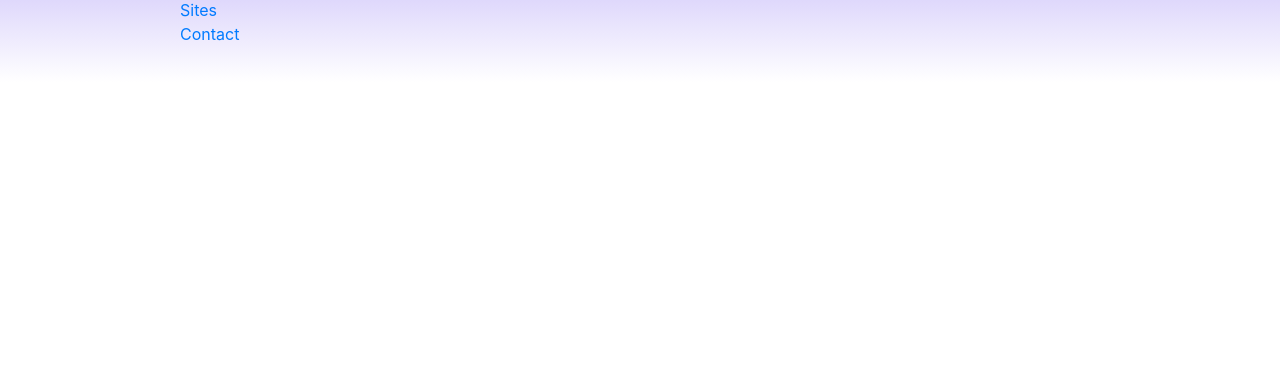
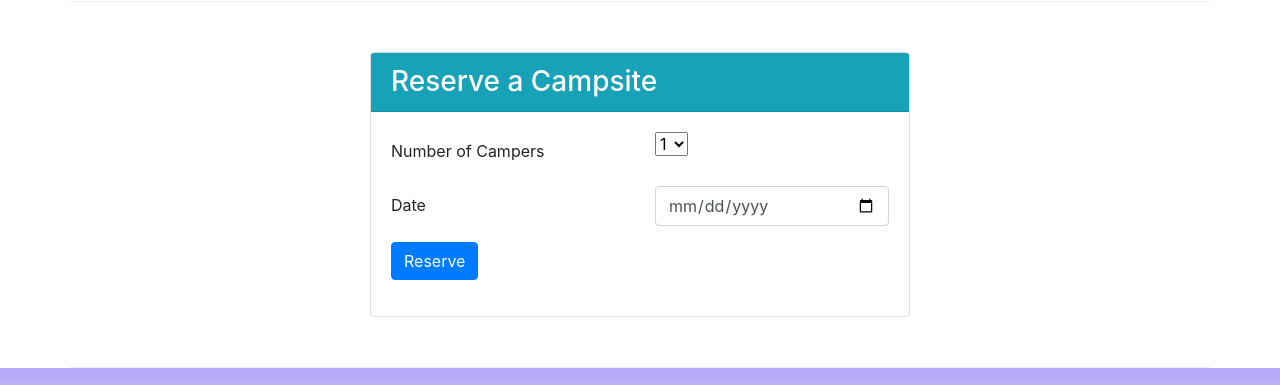
Before and after one commit to dgmills914eos/nucamp-bootstrap, a website: page index.html in a window 1280 px wide. Shown: the part 1151-1536 px from the top of the page. Before the commit the page ends 1233 px from the top, so only its background shows below. Drawn offline with nearby package versions, Linux system fonts and the light colour scheme.

Commit message:
reserve form wk2

```diff
--- a/index.html
+++ b/index.html
@@ -29,6 +29,9 @@
                 <div class="col">
                     <h1>NuCamp</h1>
                     <h2>a better way to camp</h2>
+                </div>
+                <div class="col-12 col-md-4 col-xl-2">
+                    <a class="btn btn-info text-white btn-lg mt-4" href="#reserveForm" role="button">Reserve Campsite</a>
                 </div>
             </div>
         </div>
@@ -70,8 +73,14 @@
                 <h2>Featured Campsites</h2>
             </div>
             <div class="col">
-                <h3>React Lake Campground</h3>
-                <p class="d-none d-sm-block">Nestled in the foothills of the Chrome Mountains, this campground on the shores of the pristine React Lake is a favorite for fly fishers.</p>
+                <div class="media">
+
+                    <div class="media-body align-self-center">
+                        <h3>React Lake Campground</h3>
+                        <p class="d-none d-sm-block">Nestled in the foothills of the Chrome Mountains, this campground on the shores of the pristine React Lake is a favorite for fly fishers.</p>
+                    </div>
+                    <img class="d-flex ml-3 img-thumbnail" src="img/react-lake-thumb.jpg" alt="Breadcrumb Trail" />
+                </div>
             </div>
         </div>
 
@@ -85,6 +94,48 @@
                     <div class="media-body align-self-center">
                         <h3>Bootstrap Outfitters</h3>
                         <p class="d-none d-sm-block">Bootstrap Outfitters supplies you with gear you need at prices you can't beat.</p>
+                    </div>
+                </div>
+            </div>
+        </div>
+        <div class="row row-content align-items-center">
+            <div class="col col-sm-6 mx-auto">
+                <div class="card">
+                    <h3 class="card-header bg-info text-white">
+                        Reserve a Campsite
+                    </h3>
+                    <div class="card-body">
+                        <form id="reserveForm">
+                            <div class="form-group row">
+
+                                <label class="col-12 col-sm-6 col-form-label">Number of Campers</label>
+
+                                <div class="col">
+                                    <select name="numCampers" id="numCampers">
+                                        <option value="">1</option>
+                                        <option value="">2</option>
+                                        <option value="">3</option>
+                                        <option value="">4</option>
+                                        <option value="">5</option>
+                                        <option value="">6</option>
+                                    </select>
+                                </div>
+
+                            </div>
+                            <div class="form-group row">
+                                    <label class="col-12 col-sm-6 col-form-label">Date</label>
+
+                                <div class="col">
+                                    <input class="form-control"  placeholder="mm/dd/yyyy" name="date" id="date" type="date">
+                                    </input>
+                                </div>
+                            </div>
+                            <div class="form-group row">
+                                <div class="col-sm-6">
+                                    <button type="submit" class="btn btn-primary">Reserve</button>
+                                </div>
+                            </div>
+                        </form>
                     </div>
                 </div>
             </div>
```
